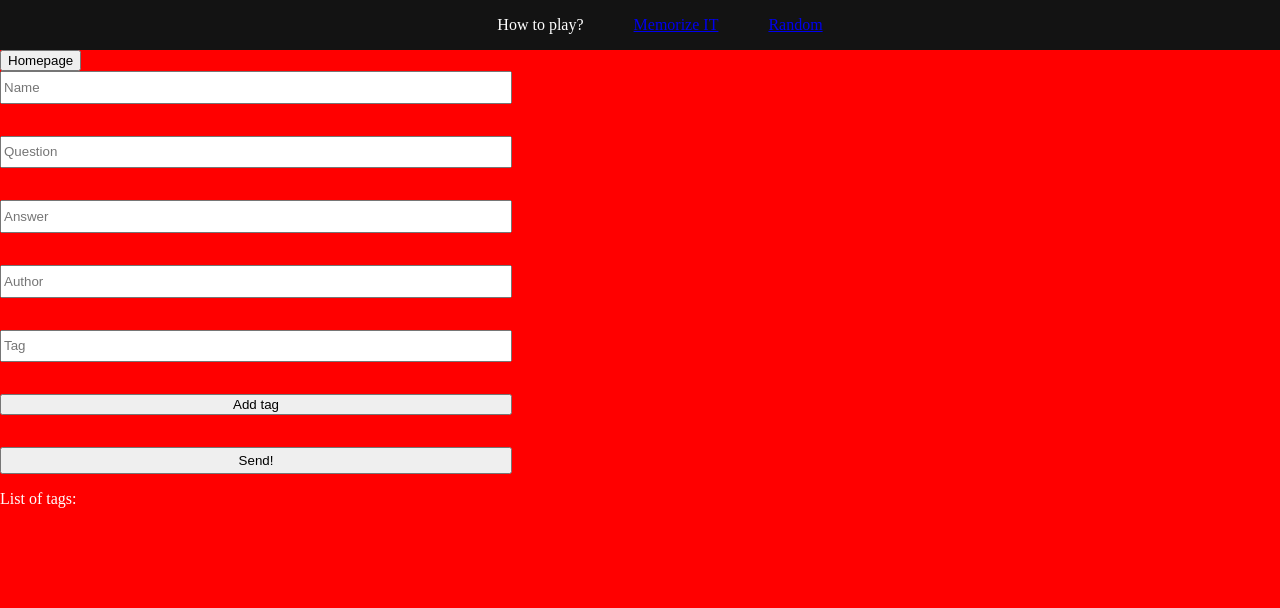
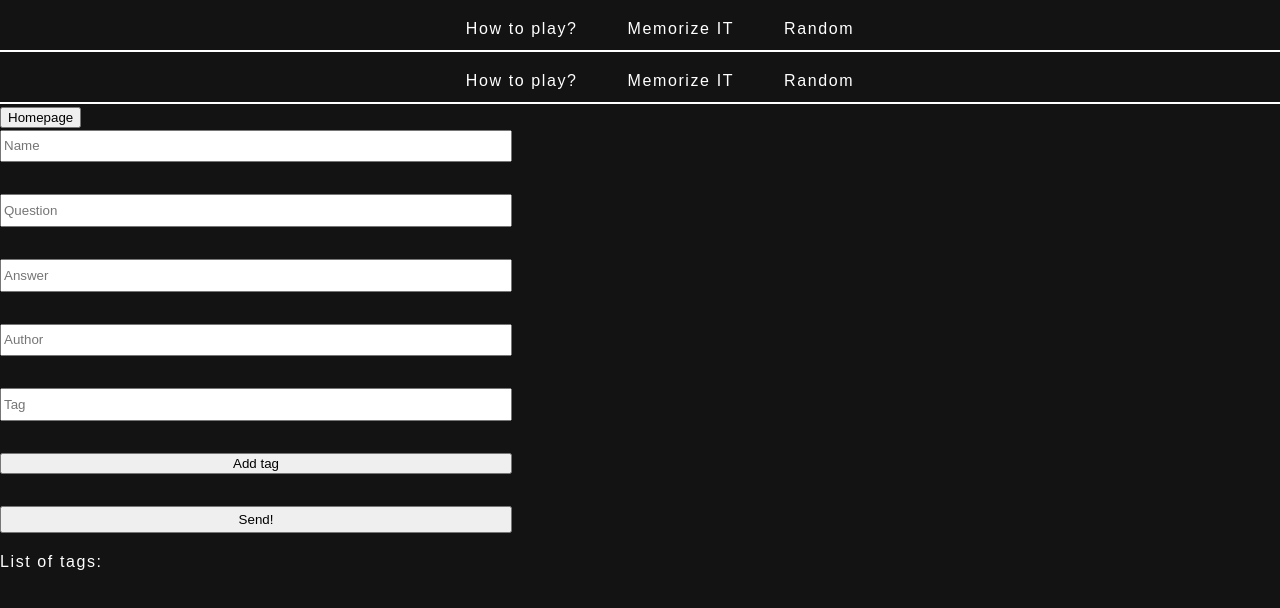
Before and after one commit to aftermath321/memorize-it, a Next.js app in the folder client/: page /addCards in a window 1280 px wide. Shown: the top 608 px of the page. Built offline with nearby package versions, Linux system fonts and the light colour scheme.

Commit message:
Added some looks and few tweaks

```diff
--- a/client/package.json
+++ b/client/package.json
@@ -17,6 +17,7 @@
     "next": "13.1.5",
     "react": "18.2.0",
     "react-dom": "18.2.0",
+    "react-icons": "^4.8.0",
     "typescript": "4.9.5"
   }
 }
--- a/client/src/pages/_document.jsx
+++ b/client/src/pages/_document.jsx
@@ -1,3 +1,4 @@
+import Header from "@/components/Header";
 import { Html, Head, Main, NextScript } from "next/document";
 
 
@@ -6,6 +7,7 @@ export default function Document() {
     <Html lang="en">
       <Head />
       <body>
+        <Header />
         <Main />
         <NextScript />
       </body>
--- a/client/src/styles/globals.css
+++ b/client/src/styles/globals.css
@@ -1,60 +1,143 @@
-:root{
-    --cardWidth: clamp(300px, 400px,500px);
-    --cardHeight: 500px;
+:root {
+  --cardWidth: clamp(300px, 300px, 400px);
+  /* Gradient colors */
+  --g1: #6200ea;
+  --g2: #ec407a;
+  --g3: #fdd835;
 }
-body{
-background-color: red;
+
+body {
+  background-color: #131313;
   color: #fff;
+  font-family: "Anek Latin", sans-serif;
+  font-weight: 400;
   font-size: 16px;
   margin: 0;
+  line-height: 1.6em;
+  letter-spacing: 0.1rem;
+}
+h1 {
+  font-size: 32;
+}
+h2 {
+  font-size: 28;
+}
+h3 {
+  font-size: 24;
+}
+h4 {
+  font-size: 20;
 }
 
-.cardWrapper{
-    width: 500px;
-    height: 500px;
+.wrapper {
+  height: calc(90vh);
+  margin-top: auto;
+}
+.random-menu{
+    width: 100vw;
+    height: 90vh;
+    color: #fff;
+
+    left: 0;
+    right: 0;
+    margin: auto;
+
+    display: flex;
+    flex-direction: column;
+    justify-content: center;
+}
+.random-menu form{
+
+    display: flex;
+    flex-direction: column;
+    align-items: center;
+}
+.random-menu form > button  {
+    width: 100px;
+    height: 50px;
+}
+/* Cards */
+.card-wrapper {
+  width: var(--cardWidth);
+  aspect-ratio: 1 / 1.6;
   z-index: 2;
 
   position: relative;
   display: flex;
   left: 0;
   right: 0;
+  padding: 2rem;
 
   margin: auto;
+
+  color: #fff;
+
+  border: #fff solid 2px;
+  border-radius: 20px;
 }
-.card{
-    width: var(--cardWidth);
-    height: var(--cardHeight);
+.card-wrapper:hover {
+  background-position: 0% 0%;
+  transform: scale(1.05);
+  transition: background-position 350ms ease, transform 350ms ease;
+}
+.card-wrapper {
+  background: linear-gradient(
+    330deg,
+    transparent 0% 33%,
+    var(--g1) 66%,
+    var(--g2) 83.5%,
+    var(--g3) 100%
+  );
+  background-position: 100% 100%;
+  background-size: 300% 300%;
+  transition: background-position 350ms ease, transform 350ms ease;
+}
+.cardShow {
+  display: flex;
+  flex-direction: row;
+}
+
+.card-content {
+  width: calc(100% - 4rem);
+  height: calc(100% - 4rem);
+  gap: 10%;
+
   z-index: 5;
   position: absolute;
+  display: flex;
+  flex-direction: column;
 
-    color: red;
-    background-color: #131313;
-    border: #131313 solid 2px;
-    border-radius: 20px;
+  justify-content: center;
 }
-.answer{
-    width: var(--cardWidth);
-    height: var(--cardHeight);
-    z-index: 4;
-    position: absolute;
-
-    color:#131313;
-    background-color: #fff;
-    border: #131313 solid 2px;
-    border-radius: 20px;
+.card-content div {
+  padding: 1rem;
 }
 
-.addCards{
-    display:flex;
+.question,
+.answer {
+  width: calc(100%-1rem);
+  height: calc(100%);
+
+  border-radius: 20px;
+  z-index: 4;
+
+  justify-items: center;
+  text-align: center;
+  background-color: #ffffff3b;
+  color: #fff;
+}
+
+.addCards {
+  display: flex;
   flex-direction: column;
   gap: 2em;
   width: 40vw;
 }
 
-.addCards input{
+.addCards input {
   height: 2em;
 }
-
+/* Nav bar */
 .nav-bar {
   width: 100vw;
   height: 50px;
@@ -62,7 +145,8 @@ margin: 0;
   position: sticky;
 
   background-color: #131313;
-    margin: 0;
+  border-bottom: #fff 2px solid;
+  margin: 0 auto;
 
   display: flex;
   flex-direction: row;
@@ -76,11 +160,61 @@ margin: 0;
   flex-direction: row;
   list-style: none;
 }
+/* Selecting cards */
+.selectors {
+  width: 100px;
+  height: 100px;
 
-@keyframes topCard {
-    0% {transform: translateX(25)}
-    25% {transform: translateX(25)}
-    50% {transform: translateX(25)}
-    75% {transform: translateX(25)}
-    100% {}
+  text-align: center;
+  align-self: center;
+  margin: auto;
+  display: flex;
+  flex-direction: column;
+  animation-name: bounce;
+  animation-duration: 10s;
+  animation-iteration-count: infinite;
 }
+.selectors > * {
+  align-self: center;
+  justify-self: center;
+}
+.selectors:hover span {
+  opacity: 100%;
+  transition: opacity 300ms;
+}
+.selectors > span {
+  opacity: 0%;
+  transition: opacity 300ms;
+}
+/* Animations */
+@keyframes bounce {
+  0% {
+    transform: translateY(0);
+  }
+  25% {
+    transform: translateY(25px);
+  }
+  50% {
+    transform: translateY(0px);
+  }
+  75% {
+    transform: translateY(25px);
+  }
+  100% {
+    transform: translateY(0);
+  }
+}
+@media screen and (max-width: 600px) {
+  .nav-bar {
+    display: none;
+  }
+  .burger {
+    display: sticky;
+  }
+}
+/* Other */
+a:link, a:visited {
+    text-decoration: inherit;
+    color: inherit;
+    cursor: pointer;
+}
```
Also changed, not shown: client/src/components/Card.jsx (+12 -8 lines), client/src/components/CardShow.jsx (+10 -3 lines), client/src/pages/index.jsx (+5 -5 lines), client/src/pages/random.jsx (+5 -8 lines), 1 other file (tests, documents, lock files or other folders). Lines whose indentation alone changed are shown as unchanged.
